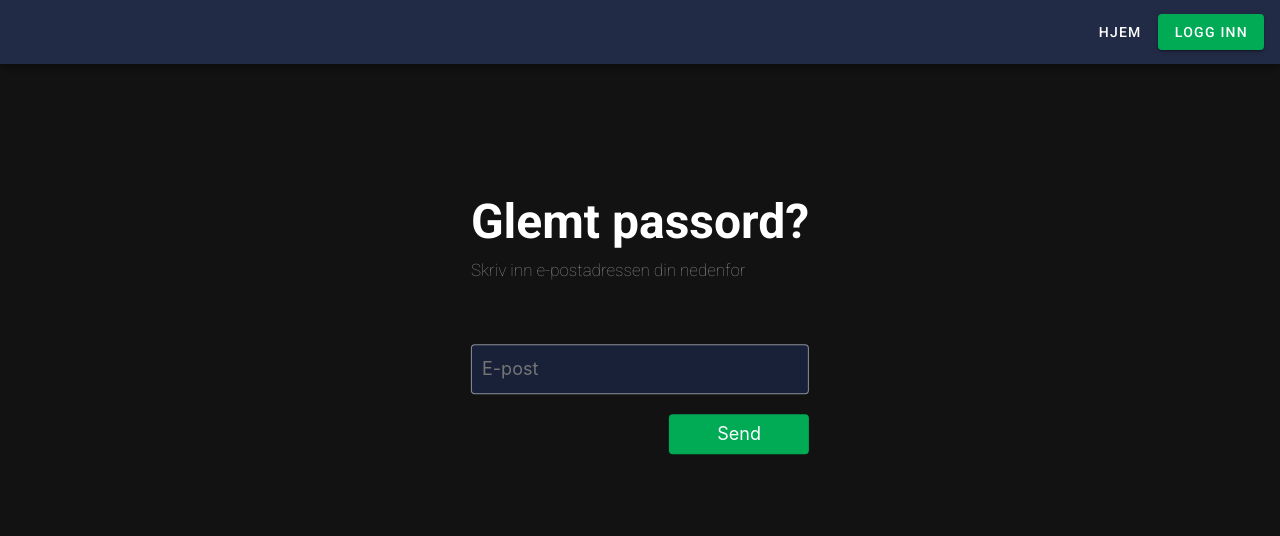
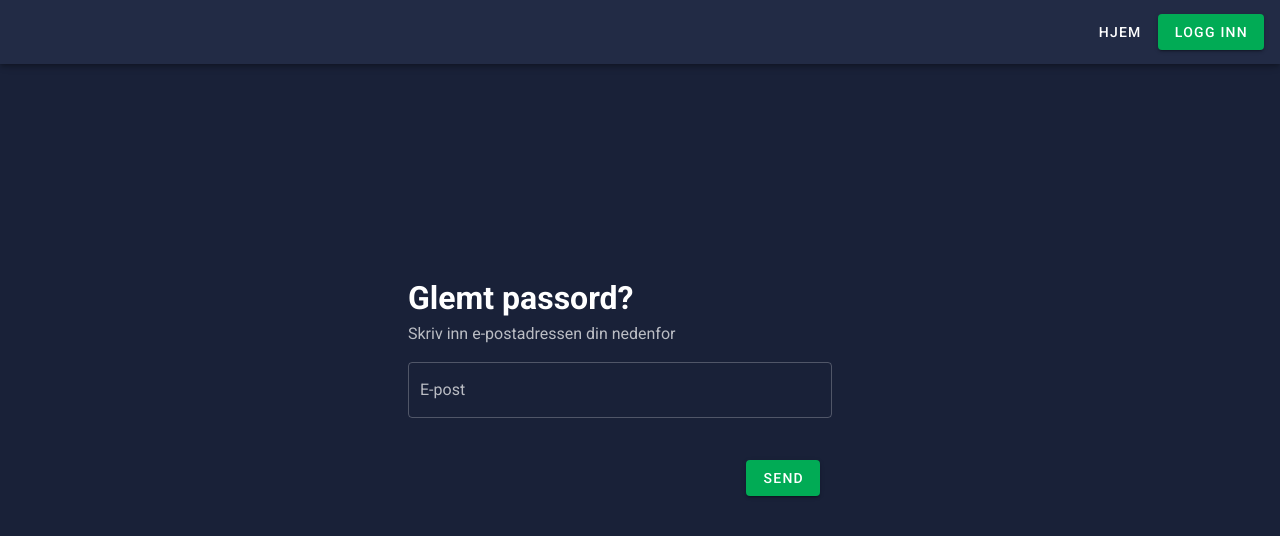
Before and after one commit to odinkvarving/Fullstack-voluntary-group-project, a Vue app in the folder frontend/rom-reservasjon-application/: page /forgotpassword in a window 1280 px wide. Shown: the top 536 px of the page. Built offline with nearby package versions, Linux system fonts and the light colour scheme; no server answers.

Commit message:
Finished styling and added little bit more functionality

```diff
--- a/frontend/rom-reservasjon-application/src/components/ForgotPasswordComponents/ForgotPasswordBox.vue
+++ b/frontend/rom-reservasjon-application/src/components/ForgotPasswordComponents/ForgotPasswordBox.vue
@@ -1,21 +1,35 @@
 <template>
     <div>
-        <SuccessPopUp class="popup" v-show="isPopUpVisible" :message="message"/>
-        <ErrorPopUp class="popup" v-show="isErrorVisible" v-on:close-popup="closePopUp" :message="message"/>
-        <div id="input-box">
-            <h1 class="header">Glemt passord?</h1>
-            <p class="sub-title">Skriv inn e-postadressen din nedenfor</p>
-            <div class="input-container">
-                <input type="text" class="input" id="email" placeholder="E-post" v-model="emailInput" v-bind:disabled="isSent" v-on:keyup.enter="sendAddress"/>
-            </div>
-            <button id="submit-btn" @click="sendAddress" v-bind:disabled="isSent">Send</button>
-        </div>
+        <v-container id="input-box" color="#222B45">
+            <v-col cols="12">
+                <h1>Glemt passord?</h1>
+                <p class="text--white text--secondary">Skriv inn e-postadressen din nedenfor</p>
+                <v-alert
+                    :value="isPopUpVisible"
+                    type="success"
+                    transition="scale-transition"
+                    style="width: 50%">
+                    Email er sendt til bruker, dersom email eksisterer
+                </v-alert>
+                <v-text-field
+                    id="email"
+                    label="E-post"
+                    v-model="emailInput"
+                    v-on:keyup.enter="sendAddress"
+                    outlined color="green"
+                    v-bind:disabled="isSent"
+                    :error-messages="emailError"
+                    style="width: 50%"/>
+                <v-col cols="6" align="end">
+                    <v-btn color="green" @click="sendAddress" v-bind:disabled="isSent">
+                        <span>Send</span>
+                    </v-btn>
+                </v-col>
+            </v-col>
+        </v-container>
     </div>
 </template>
 <script>
-import SuccessPopUp from "../PopUpComponents/SuccessPopUp.vue";
-import ErrorPopUp from "../PopUpComponents/ErrorPopUp.vue";
-
 /**
  * ForgotPasswordBox is a component which represents forgot password functionality.
  *
@@ -24,10 +38,6 @@ import ErrorPopUp from "../PopUpComponents/ErrorPopUp.vue";
 
 export default {
     name: "ForgotPasswordBox",
-    components: {
-        SuccessPopUp,
-        ErrorPopUp
-    },
 
     data() {
         return {
@@ -36,7 +46,8 @@ export default {
             isSent: false,
             isPopUpVisible: false,
             isErrorVisible: false,
-            message: ""
+            message: "",
+            emailError: ""
         };
     },
 
@@ -51,13 +62,12 @@ export default {
             this.isPopUpVisible = false;
             this.isErrorVisible = false;
             if (!this.validateEmail()) {
-                document.getElementById("input-box").style.filter = "blur(5px)";
                 this.isEmailValid = false;
                 this.message = "E-postadressen er ikke gyldig";
+                this.emailError = "E-postadressen er ikke gyldig";
                 this.isErrorVisible = true;
             }
             if (this.isEmailValid) {
-                document.getElementById("input-box").style.filter = "blur(5px)";
                 this.send();
                 this.isSent = true;
                 this.message = "E-post er sendt til oppgitt e-post dersom epost er registert\nGår tilbake til login-siden...";
@@ -92,7 +102,9 @@ export default {
                 method: "POST",
             }
 
-            await fetch("http://localhost:8080/reset/" + this.emailInput, requestOptions);
+            await fetch("http://localhost:8080/reset/" + this.emailInput, requestOptions)
+            .then(response => response.json())
+            .catch(error => console.error(error));
         },
 
         /**
@@ -101,64 +113,7 @@ export default {
         closePopUp() {
             this.message = "";
             this.isErrorVisible = false;
-            document.getElementById("input-box").style.filter = "none";
         },
     },
 }
 </script>
-<style scoped>
-    .popup {
-        position: absolute;
-        background-color: #222B45;
-        z-index: 2;
-        top: 25%;
-        left: 15%;
-    }
-    #input-box {
-        position: relative;
-        z-index: 1;
-    }
-    h1 {
-        font-size: 48px;
-    }
-    .sub-title {
-        opacity: 50%;
-        font-size: 17px;
-        font-weight: lighter;
-        margin-top: 0;
-    }
-    .input-container {
-        margin-top: 50px;
-    }
-    .input {
-        outline: none;
-        width: 100%;
-        height: 50px;
-        background-color: #192138;
-        border: 1px solid rgba(255, 255, 255, 0.5);
-        border-radius: 4px;
-        padding-left: 3%;
-        font-family: "Inter";
-        font-size: 18px;
-        color: white;
-        cursor: text;
-        margin-top: 10px;
-    }
-    .input:focus {
-        outline: none;
-        border: 1px solid #01AB55;
-    }
-    #submit-btn {
-        background-color: #01AB55;
-        color: white;
-        font-family: "Inter";
-        font-size: 18px;
-        height: 40px;
-        width: 140px;
-        border: none;
-        border-radius: 4px;
-        float: right;
-        cursor: pointer;
-        margin-top: 20px;
-    }
-</style>
--- a/frontend/rom-reservasjon-application/src/components/ForgotPasswordComponents/ResetPasswordBox.vue
+++ b/frontend/rom-reservasjon-application/src/components/ForgotPasswordComponents/ResetPasswordBox.vue
@@ -1,29 +1,56 @@
 <template>
     <div>
-        <SuccessPopUp class="popup" v-show="isPopUpVisible" :message="message"/>
-        <ErrorPopUp class="popup" v-show="isErrorVisible" v-on:close-popup="closePopUp" :message="message"/>
-        <div id="password-reset-box">
-            <button class="close-btn" @click="returnPage">X</button>
-            <h1>Tilbakestill passord</h1>
-            <p class="sub-title">Skriv inn et nytt passord</p>
-            <div class="input-container">
-                <div class="new-password">
-                    <p class="text">Skriv inn nytt passord</p>
-                    <input type="text" class="input" placeholder="Nytt passord" v-model="passwordInput" v-on:keyup.enter="reset"/>
-                </div>
-                <div class="confirm-password">
-                    <p class="text">Gjenta passord</p>
-                    <input type="text" class="input" placeholder="Gjenta passord" v-model="confirmationInput" v-on:keyup.enter="reset"/>
-                </div>
-            </div>
-            <button class="reset-btn" @click="reset">Fullfør</button>
-        </div>
+        <v-container id="password-reset-box">
+            <v-col cols="12">
+                <v-col cols="6" align="end">
+                    <v-btn color="red" @click="returnPage">
+                        <span>X</span>
+                    </v-btn>
+                </v-col>
+                <h1>Tilbakestill passord</h1>
+                <p class="text--white text--secondary">Skriv inn et nytt passord</p>
+                <v-alert
+                    :value="isPopUpVisible"
+                    type="success"
+                    transition="scale-transition"
+                    style="width: 50%">
+                    Passordene er like, passord resettes
+                </v-alert>
+                <v-alert
+                    :value="isErrorVisible"
+                    type="error"
+                    transition="scale-transition"
+                    style="width: 50%">
+                    {{ message }}
+                </v-alert>
+                <v-col class="new-password">
+                    <p>Skriv inn nytt passord</p>
+                    <v-text-field
+                        label="Nytt passord"
+                        v-model="passwordInput"
+                        v-on:keyup.enter="reset"
+                        outlined color="green"
+                        style="width: 50%"/>
+                </v-col>
+                <v-col class="confirm-password">
+                    <p>Gjenta passord</p>
+                    <v-text-field
+                        label="Gjenta passord"
+                        v-model="confirmationInput"
+                        v-on:keyup.enter="reset"
+                        outlined color="green"
+                        style="width: 50%"/>
+                </v-col>
+                <v-col cols="6" align="end">
+                    <v-btn color="green" @click="reset">
+                        <span>Fullfør</span>
+                    </v-btn>
+                </v-col>
+            </v-col>
+        </v-container>
     </div>
 </template>
 <script>
-import SuccessPopUp from "../PopUpComponents/SuccessPopUp.vue";
-import ErrorPopUp from "../PopUpComponents/ErrorPopUp.vue";
-
 /**
  * ResetPasswordBox is a component which represents the action of resetting a password.
  *
@@ -32,10 +59,6 @@ import ErrorPopUp from "../PopUpComponents/ErrorPopUp.vue";
 
 export default {
     name: "ResetPasswordBox",
-    components: {
-        SuccessPopUp,
-        ErrorPopUp
-    },
 
     data() {
         return {
@@ -77,13 +100,11 @@ export default {
             this.isPopUpVisible = false;
             this.isErrorVisible = false;
             if (!this.validatePassword()) {
-                document.getElementById("password-reset-box").style.filter = "blur(5px)";
                 this.message = "Passordet må være mellom 8 og 30 tegn";
                 this.isErrorVisible = true;
                 return;
             }
             if (!this.validateEquality()) {
-                document.getElementById("password-reset-box").style.filter = "blur(5px)";
                 this.message = "Passordene er ikke like";
                 this.isErrorVisible = true;
                 return;
@@ -143,7 +164,7 @@ export default {
 }
 </script>
 <style scoped>
-    .popup {
+    /* .popup {
         position: absolute;
         background-color: #222B45;
         z-index: 2;
@@ -210,5 +231,5 @@ export default {
         float: right;
         cursor: pointer;
         margin-top: 20px;
-    }
+    } */
 </style>
--- a/frontend/rom-reservasjon-application/src/routes/ForgotPassword.vue
+++ b/frontend/rom-reservasjon-application/src/routes/ForgotPassword.vue
@@ -22,9 +22,12 @@
 </script>
 <style scoped>
     .forgot-password {
+        background-color: #192138;
         position: fixed;
-        top: 40%;
-        left: 50%;
-        transform: translate(-50%, -50%);
+        height: 100%;
+        width: 100%;
+        padding-left: 30vw;
+        padding-top: 250px;
     }
+
 </style>
--- a/frontend/rom-reservasjon-application/src/routes/ResetPassword.vue
+++ b/frontend/rom-reservasjon-application/src/routes/ResetPassword.vue
@@ -24,9 +24,11 @@
 </script>
 <style scoped>
     .reset-password {
+        background-color: #192138;
         position: fixed;
-        top: 40%;
-        left: 50%;
-        transform: translate(-50%, -50%);
+        height: 100%;
+        width: 100%;
+        padding-left: 30vw;
+        padding-top: 250px;
     }
 </style>
```
Also changed, not shown: 1 other file (tests, documents, lock files or other folders).
